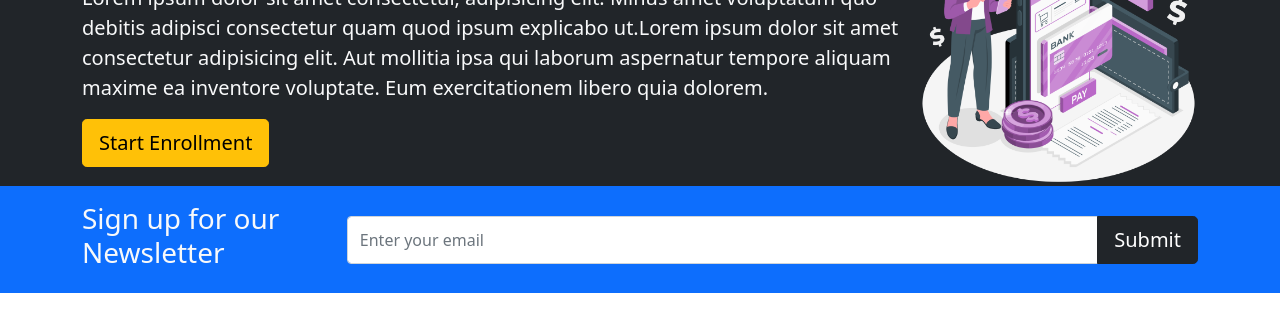
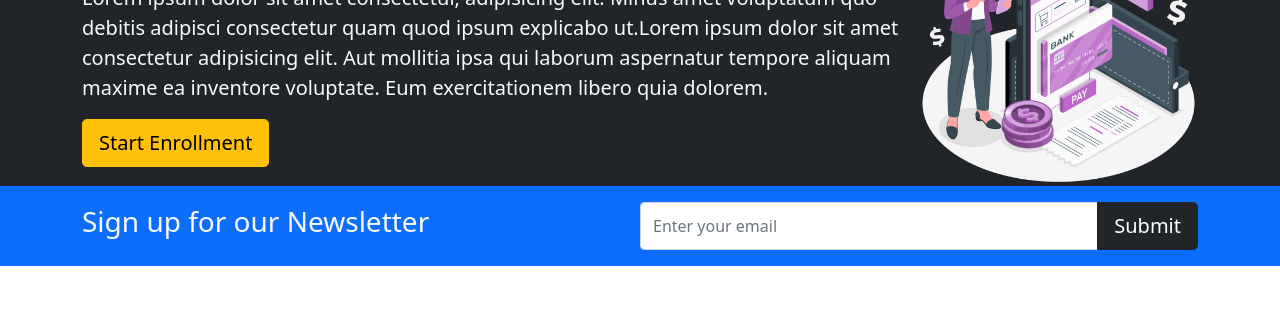
Before and after one commit to CharlesMuvaka/newsLetter, a plain HTML site: page index.html in a window 1280 px wide. Shown: the part 149-480 px from the top of the page. Drawn offline with Linux system fonts and the light colour scheme.

Commit message:
fix: remove a typo

```diff
--- a/index.html
+++ b/index.html
@@ -49,10 +49,10 @@
     <!--NewsLetter-->
     <section class="bg-primary p-3 text-light">
         <div class="container">
-            <div class="d-md-flex justfiy-content-between align-items-center">
+            <div class="d-md-flex justify-content-between align-items-center">
                 <h3>Sign up for our Newsletter</h3>
-                <div class="input-group">
-                    <input type="text" class="form-control" placeholder="Enter your email">
+                <div class="input-group newsLetter">
+                    <input type="text" class="form-control " placeholder="Enter your email">
                     <button class="btn btn-lg btn-dark">Submit</button>
                 </div>
             </div>
```
